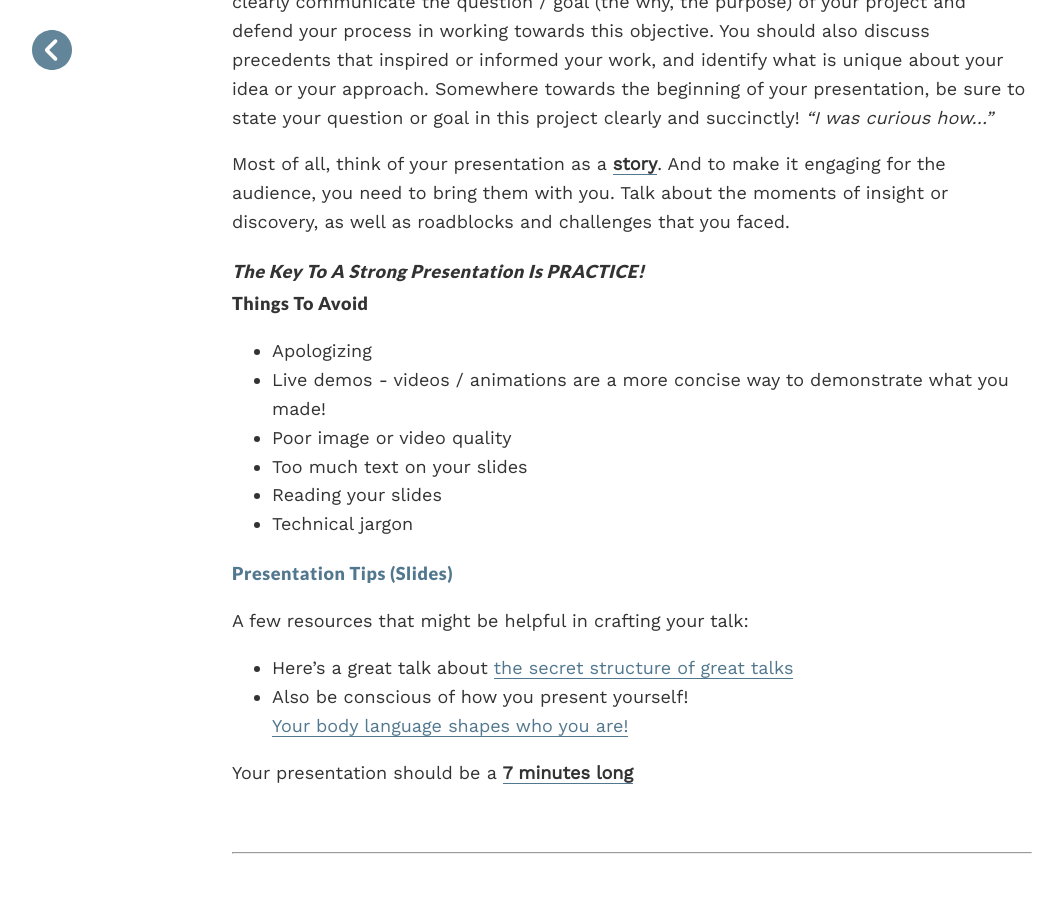
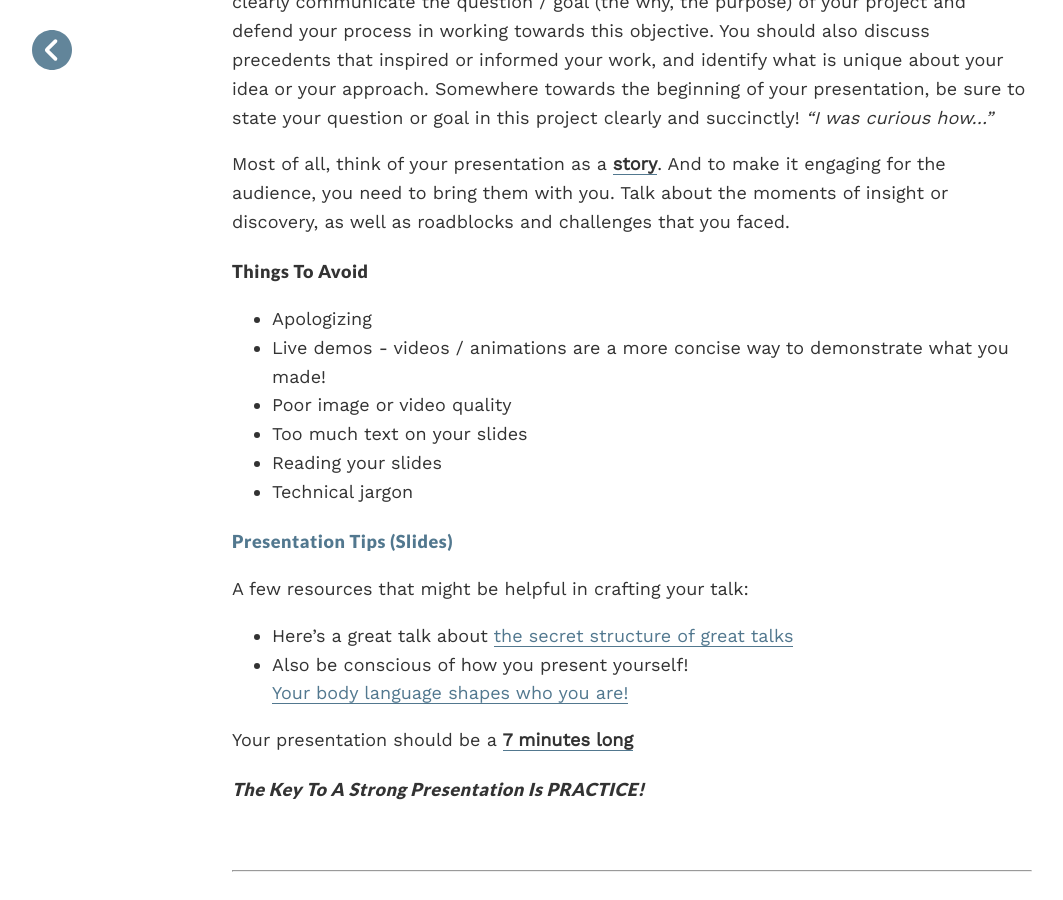
Before and after one commit to coloringchaos/capstone-f17, a Jekyll site: the page built from otherpages/deliverables.md, in a window 1280 px wide and 900 px high, scrolled down 883 px. Shown: the whole window, without its empty margins (8-1071 px from the left). Built offline with Jekyll 4.4.1, drawn with Linux system fonts in a browser that asks for light colours; part of the change alters nothing that is shown.

```diff
--- a/otherpages/deliverables.md
+++ b/otherpages/deliverables.md
@@ -25,8 +25,6 @@ This presentation is an opportunity for you to share what you have created and r
 
 Most of all, think of your presentation as a <span class="underlined">**story**</span>. And to make it engaging for the audience, you need to bring them with you. Talk about the moments of insight or discovery, as well as roadblocks and challenges that you faced.
 
-#### ***The key to a strong presentation is PRACTICE!***
-
 #### Things to Avoid
 
 + Apologizing
@@ -46,6 +44,7 @@ A few resources that might be helpful in crafting your talk:
 
 Your presentation should be a <span class="underlined">**7 minutes long**</span><br>
 
+#### ***The key to a strong presentation is PRACTICE!***
 
 <br>
 <hr>
```
